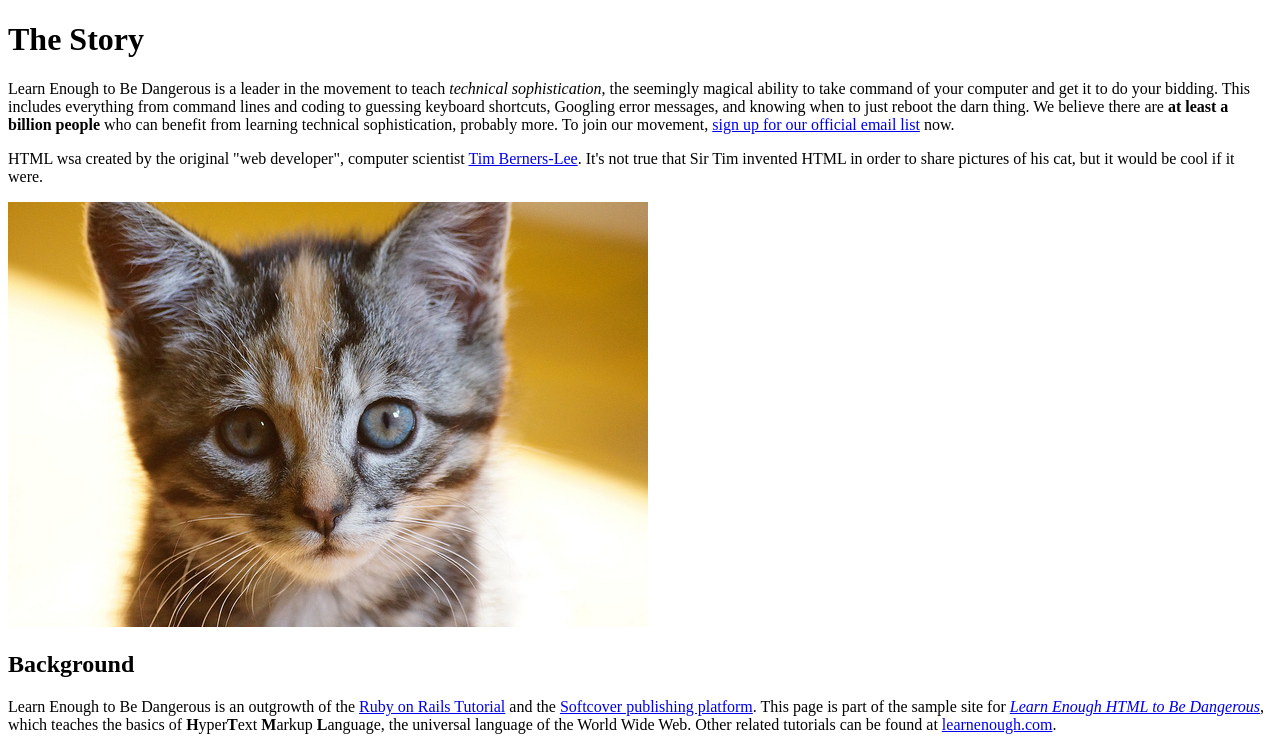
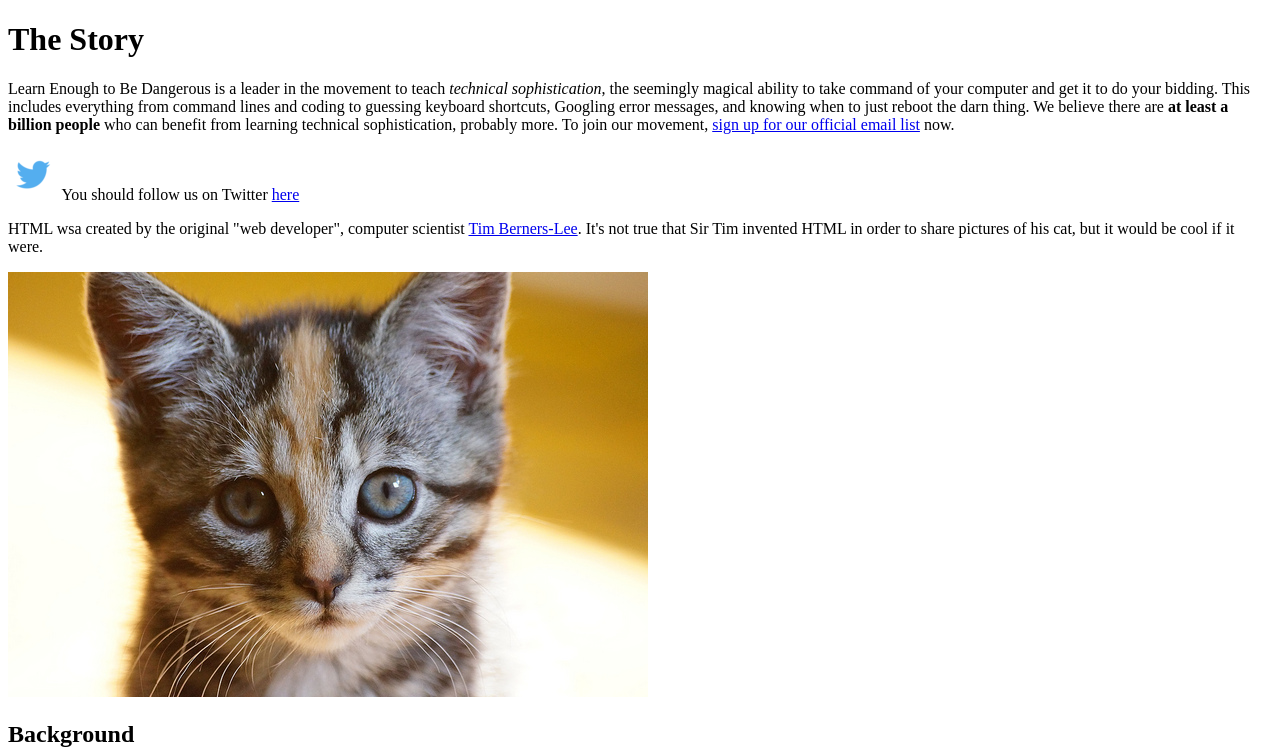
Before and after one commit to RaydLon/sample_website, a plain HTML site: page index.html in a window 1280 px wide. Shown: the top 751 px of the page. Drawn offline with Linux system fonts and the light colour scheme.

Commit message:
Add twitter link

```diff
--- a/index.html
+++ b/index.html
@@ -9,13 +9,25 @@
   <p>
     Learn Enough to Be Dangerous is a leader in the movement to teach <em>technical sophistication</em>, the seemingly magical ability to take command of your computer and get it to do your bidding. This includes everything from command lines and coding to guessing keyboard shortcuts, Googling error messages, and knowing when to just reboot the darn thing. We believe there are <strong>at least a billion people</strong> who can benefit from learning technical sophistication, probably more. To join our movement, <a href="http://learnenough.com/email">sign up for our official email list</a> now.
   </p>
+
+  <p>
+    <a href="http://twitter.com/learnenough" target="_blank"
+    style="text-decoration: none;">
+    <img src="images/small_twitter_logo.png">
+  </a>
+  You should follow us on Twitter
+  <a href="http://twitter.com/learnenough" target="_blank">here</a>
+  </p>
+
   <p>
   HTML wsa created by the original "web developer", computer scientist <a href="https://en.wikipedia.org/wiki/Tim_Berners-Lee">Tim
     Berners-Lee</a>. It's not true that Sir Tim invented HTML in order to
     share pictures of his cat, but it would be cool if it were.
   </p>
 
+  <a href="https://www.flickr.com/photos/deborah_s_perspective/14144861329">
     <img src="images/kitten.jpg" alt="An adorable kitten">
+  </a>
 
   <h2>Background</h2>
   <p>
```
Also changed, not shown: images/small_twitter_logo.png (added). Lines whose indentation alone changed are shown as unchanged.
